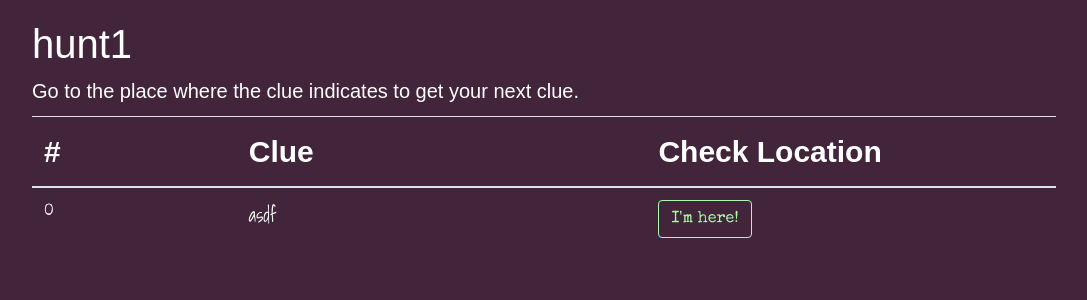
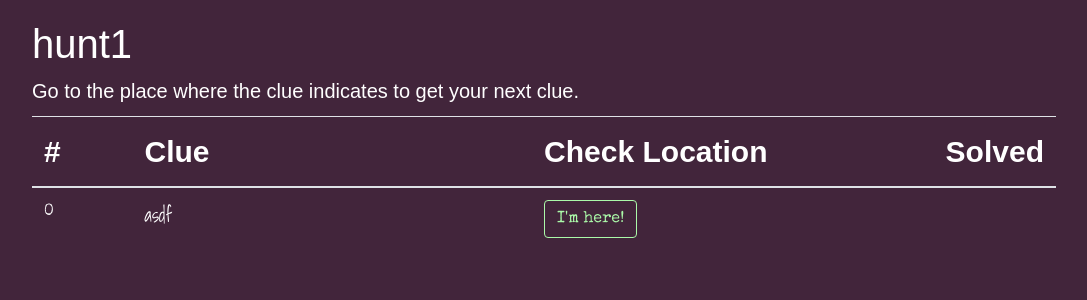
Before and after one commit to neutonfoo/memorylane, a PHP site: page /hunt.php?huntId=1 in a window 1280 px wide. Shown: the part 80-380 px from the top of the page, without its empty margins (96-1183 px from the left). Run offline with PHP 8.4, Linux system fonts and the light colour scheme; data comes from the database, SQL or seed files in the repository; some web fonts are replaced.

Commit message:
more css and style changes

```diff
--- a/create.php
+++ b/create.php
@@ -49,8 +49,6 @@
               <thead>
                 <tr>
                   <th scope="col">#</th>
-                  <th scope="col">Latitude</th>
-                  <th scope="col">Longitude</th>
                   <th scope="col">Clue</th>
                 </tr>
               </thead>
@@ -125,8 +123,6 @@
         var row = `
         <tr id="huntLoc${ locId }" date-locid="${ locId }">
           <th scope="row">${ locId }</th>
-          <td class="lat">${ position.lat.toFixed(decimalCount) }</td>
-          <td class="lng">${ position.lng.toFixed(decimalCount) }</td>
           <td>
             <textarea class="form-control huntClue" rows="3"></textarea>
           </td>
--- /dev/null
+++ b/css/style_hunt.css
@@ -0,0 +1,6 @@
+#huntTable tbody tr:not(:first-child) {
+  display:none;
+}
+
+.hereBtn {
+}
--- a/hunt.php
+++ b/hunt.php
@@ -9,14 +9,8 @@
     <link href="https://fonts.googleapis.com/css?family=Kodchasan|Permanent+Marker|Shadows+Into+Light|Special+Elite" rel="stylesheet">
     <link rel="stylesheet" href="css/bootstrap.min.css"/>
     <link rel="stylesheet" href="css/style.css"/>
+    <link rel="stylesheet" href="css/style_hunt.css"/>
     <link rel="icon" type="image/x-icon" href="favicon.ico" />
-    <style media="screen">
-
-      #huntTable tbody tr:not(:first-child) {
-        display:none;
-      }
-
-    </style>
   </head>
   <body>
 <?php
@@ -64,21 +58,32 @@
       <table id="huntTable" class="table">
         <thead>
           <tr>
-            <th width="20%">#</th>
+            <th width="10%">#</th>
             <th width="40%">Clue</th>
             <th width="40%">Check Location</th>
+            <th width="10%">Solved</th>
           </tr>
         </thead>
         <tbody>
           <?php
+
+          $lastIndex = 0;
+
             foreach($huntLocations as $huntLocationIndex => $huntLocation) {
+              $lastIndex = $huntLocationIndex;
               ?>
               <tr id="loc<?=$huntLocationIndex; ?>Row">
                 <td><?=$huntLocationIndex; ?></td>
                 <td class="clue"><?=$huntClues[$huntLocationIndex]; ?></td>
+                <td id="loc<?=$huntLocationIndex; ?>Info">
+                  <button type="button" class="btn btn-celadon checkLocation hereBtn" data-locindex="<?=$huntLocationIndex; ?>" data-lat="<?=$huntLocation->lat; ?>" data-lng="<?=$huntLocation->lng; ?>">I'm here!</button>
+                </td>
                 <td>
-                  <button type="button" class="btn btn-celadon checkLocation" data-locindex="<?=$huntLocationIndex; ?>" data-lat="<?=$huntLocation->lat; ?>" data-lng="<?=$huntLocation->lng; ?>">I'm here!</button>
-                  <span id="loc<?=$huntLocationIndex; ?>Info"></span>
+                  <?php
+                      // if(solved) {
+                      //   <img src="checkmark.png" alt="Checked!">
+                      // }
+                   ?>
                 </td>
               </tr>
               <?php
@@ -90,6 +95,8 @@
 
     <script type="text/javascript">
       $(document).ready(function() {
+        var lastIndex = <?=$lastIndex; ?>
+
         var userLatitude = 0;
         var userLongitude = 0;
 
@@ -105,6 +112,8 @@
           } else {
             console.log('Geolocation is not supported by this browser.');
           }
+
+
         }
 
         function showPosition(position) {
@@ -135,6 +144,8 @@
           locLongitude = $(this).data('lng')
 
           getLocation()
+
+
         })
 
         function getDistanceFromLatLonInM(lat1,lon1,lat2,lon2) {
```
Also changed, not shown: checkmark.png (added).
